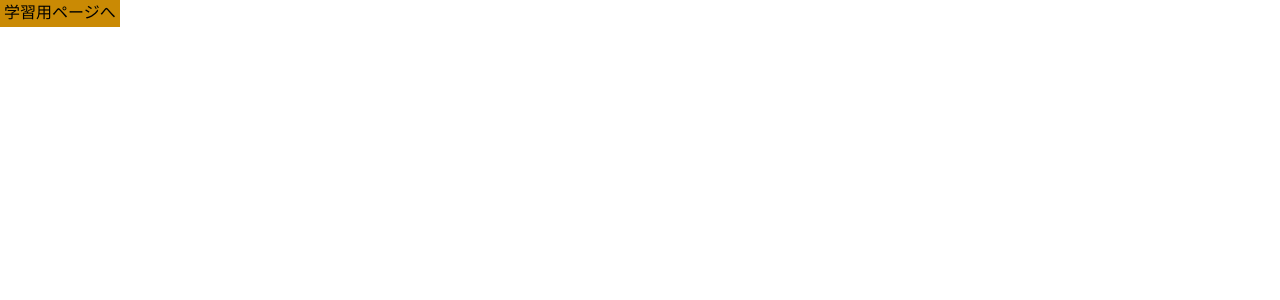
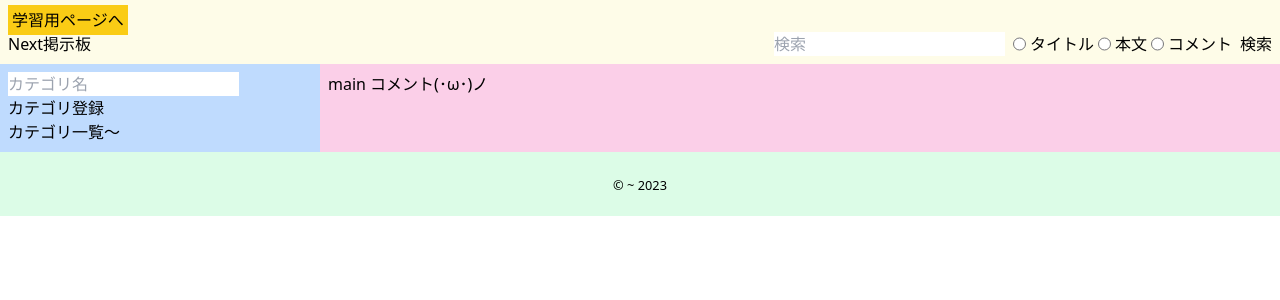
Before and after one commit to Misaki-Ouchi/Next.js_bulletin-board, a Next.js app: page / in a window 1280 px wide. Shown: the top 300 px of the page. Built offline with nearby package versions, Linux system fonts and the light colour scheme.

Commit message:
set tailwind on tha way

```diff
--- /dev/null
+++ b/src/components/base/Aside.tsx
@@ -0,0 +1,18 @@
+const Aside = () => {
+  return (
+    <>
+      <aside className="container_box basis-1/4 bg-blue-200">
+        <div>
+          <input type="text" placeholder="カテゴリ名" />
+          <button>カテゴリ登録</button>
+
+        </div>
+        <div>
+          <p>カテゴリ一覧～</p>
+        </div>
+      </aside>
+    </>
+  )
+}
+
+export default Aside
--- a/src/components/base/Footer.jsx
+++ b/src/components/base/Footer.jsx
@@ -0,0 +1,13 @@
+const Footer = () => {
+  return (
+    <>
+      <footer className="p-5 text-center bg-green-100">
+        <div>
+          <small>&copy; ~ 2023</small>
+        </div>
+      </footer>
+    </>
+  )
+}
+
+export default Footer
--- a/src/components/base/Header.jsx
+++ b/src/components/base/Header.jsx
@@ -0,0 +1,28 @@
+import Head from 'next/head'
+import Link from 'next/link'
+
+const Header = () => {
+  return (
+    <>
+      <header className='container_box bg-yellow-50'>
+        <Link href="/Learning" className='p-1 bg-yellow-400 hover:bg-yellow-600'>学習用ページへ</Link>
+        <div className='flex justify-between'>
+          <div className='header_icon'>
+            <p>Next掲示板</p>
+          </div>
+          <div className='flex gap-2'>
+            <input type="text" placeholder='検索' />
+            <div className='flex gap-1'>
+              <input type="radio"/>タイトル
+              <input type="radio"/>本文
+              <input type="radio"/>コメント
+            </div>
+            <button>検索</button>
+          </div>
+        </div>
+      </header>
+    </>
+  )
+}
+
+export default Header
--- /dev/null
+++ b/src/components/base/Main.tsx
@@ -0,0 +1,11 @@
+const Main = () => {
+  return (
+    <>
+      <main className="container_box basis-3/4 bg-pink-200">
+        <p>main コメント(･ω･)ノ</p>
+      </main>
+    </>
+  )
+}
+
+export default Main
--- a/src/components/base/layout.tsx
+++ b/src/components/base/layout.tsx
@@ -1,9 +1,19 @@
-// export default function Layout({ children }) {
-//   return (
-//     <>
-//       <Header />
-//       <main>{children}</main>
-//       <Footer />
-//     </>
-//   );
-// }
+import Header from './Header'
+import Main from './Main'
+import Aside from './Aside'
+import Footer from './Footer'
+
+const Layout = () => {
+  return (
+    <>
+      <Header />
+      <div className='flex flex-row-reverse'>
+        <Main />
+        <Aside />
+      </div>
+      <Footer />
+    </>
+  )
+}
+
+export default Layout
--- a/src/pages/_app.js
+++ b/src/pages/_app.js
@@ -1,4 +1,5 @@
 import '../styles/globals.css'
+import '../styles/main.css'
 import 'tailwindcss/tailwind.css'
 
 function MyApp({ Component, pageProps }) {
--- a/src/pages/index.tsx
+++ b/src/pages/index.tsx
@@ -1,6 +1,6 @@
 import type { NextPage } from 'next'
 import Head from 'next/head'
-import Link from 'next/link'
+import Layout from '~/components/base/Layout'
 
 const Home: NextPage = () => {
   return (
@@ -9,9 +9,7 @@ const Home: NextPage = () => {
         <title>NextApp like todoEba</title>
         <link rel="icon" href="/favicon.ico" />
       </Head>
-      <main>
-        <Link href="/Learning" className='p-1 bg-yellow-400 hover:bg-yellow-600'>学習用ページへ</Link>
-      </main>
+        <Layout />
     </>
   )
 }
--- a/src/styles/globals.css
+++ b/src/styles/globals.css
@@ -3,7 +3,13 @@
 @tailwind utilities;
 
 @layer components {
-  button {
-    @apply py-2 px-4 bg-yellow-400 font-semibold rounded-lg shadow-md hover:bg-yellow-500 focus:outline-none focus:ring-2 focus:ring-blue-400 focus:ring-opacity-75;
+  .container_box {
+    @apply container p-2
+  },
+  .flex_box {
+    @apply flex flex-1
+  },
+  .a_link {
+    @apply hover:opacity-75 hover:underline
   }
 }
--- /dev/null
+++ b/src/styles/main.css
@@ -0,0 +1,7 @@
+body {
+  min-width: 600px;
+  margin: 0;
+}
+a {
+  text-decoration: none;
+}
--- a/tailwind.config.js
+++ b/tailwind.config.js
@@ -4,5 +4,9 @@ module.exports = {
   theme: {
     extend: {},
   },
-  plugins: [],
+  // ↓リセットしたくないなら追加
+  // plugins: [],
+  // corePlugins: {
+  //   preflight: false
+  // }
 }
```
Also changed, not shown: auth/[...nextauth].ts (renamed from src/pages/api/auth/[...nextauth].ts).
